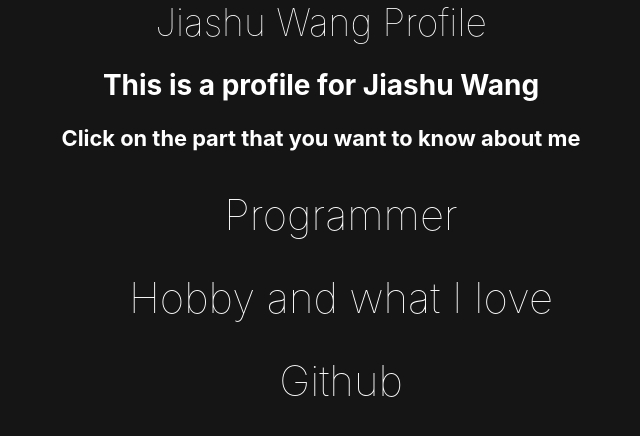
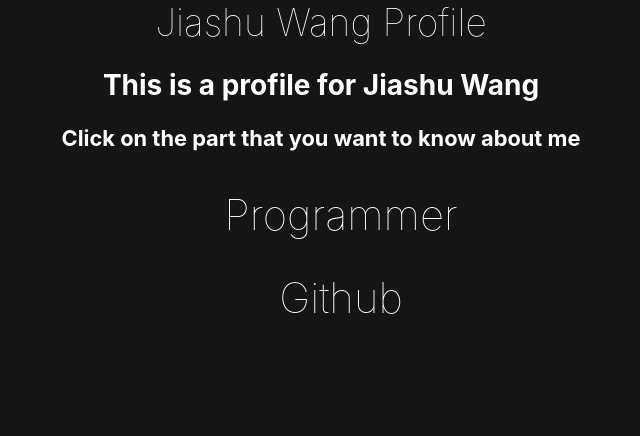
Before and after one commit to 39xdgy/39xdgy.github.io, a React (Create React App) app: page / in a window 1280 px wide. Shown: the top 436 px of the page, without its empty margins (319-959 px from the left). Built offline with nearby package versions, Linux system fonts and the light colour scheme.

Commit message:
remove about me page and animation

```diff
--- a/package.json
+++ b/package.json
@@ -8,6 +8,7 @@
     "@testing-library/react": "^11.2.6",
     "@testing-library/user-event": "^12.8.3",
     "animate.css": "^4.1.1",
+    "create-react-app": "^4.0.3",
     "react": "^17.0.2",
     "react-dom": "^17.0.2",
     "react-router-dom": "^5.2.0",
--- a/src/components/home.js
+++ b/src/components/home.js
@@ -4,16 +4,6 @@ import '../App.css';
 
 const Home = (props) => {
     const zoomOutRef = useRef()
-
-    function fadeOut() {
-
-        zoomOutRef.current.onClick = function() {
-            console.log(zoomOutRef.current)
-            zoomOutRef.current.fadeOut = "true"
-
-        }
-    }
-
 
     return (
         <div ref = {zoomOutRef} className = "home">
@@ -25,17 +15,12 @@ const Home = (props) => {
             <nav>
                 <ul className = "home_page_list">
                     <li>
-                        <NavLink onClick = {fadeOut} className = "animate__animated animate__fadeIn animate__delay-1s" exact to = '/programmer'>
+                        <NavLink exact to = '/programmer'>
                         <h1>Programmer</h1>
                         </NavLink>
                     </li>
                     <li>
-                        <NavLink onClick = {fadeOut} className = "link_about_me animate__animated animate__fadeIn animate__delay-2s" exact to = '/about_me'>
-                            <h1>Hobby and what I love</h1>
-                        </NavLink>
-                    </li>
-                    <li>
-                        <a className = "animate__animated animate__fadeIn animate__delay-3s " href = 'https://github.com/39xdgy' target = "_blank">
+                        <a href = 'https://github.com/39xdgy' target = "_blank">
                             <h1>Github</h1>
                         </a>
                     </li>
--- a/src/components/programmer.js
+++ b/src/components/programmer.js
@@ -13,7 +13,7 @@ const programmer_page = (props) => {
             <h2>Skills and Tools that I know</h2>
             <p>React, Vue, typescript, AJAX, Handlebar
                 <br/> MongoDB, MySQL
-                <br/> Keras, Tensorflow
+                <br/> Keras, Tensorflow, Pytorch
                 <br/> git, SVN, ssh
                 <br/> unix system
                 <br/>Unity, renpy, RPG maker
```
Also changed, not shown: 1 other file (tests, documents, lock files or other folders).
